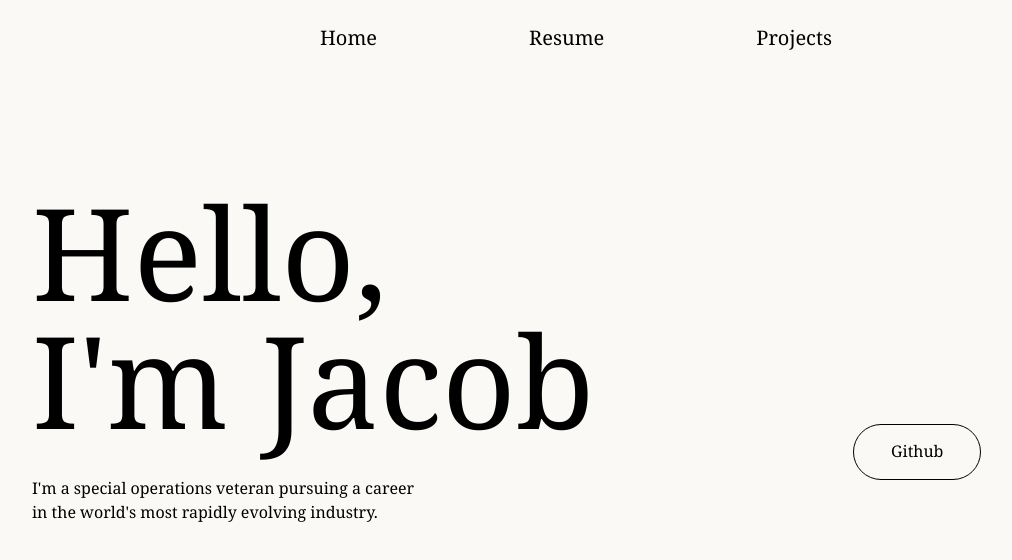
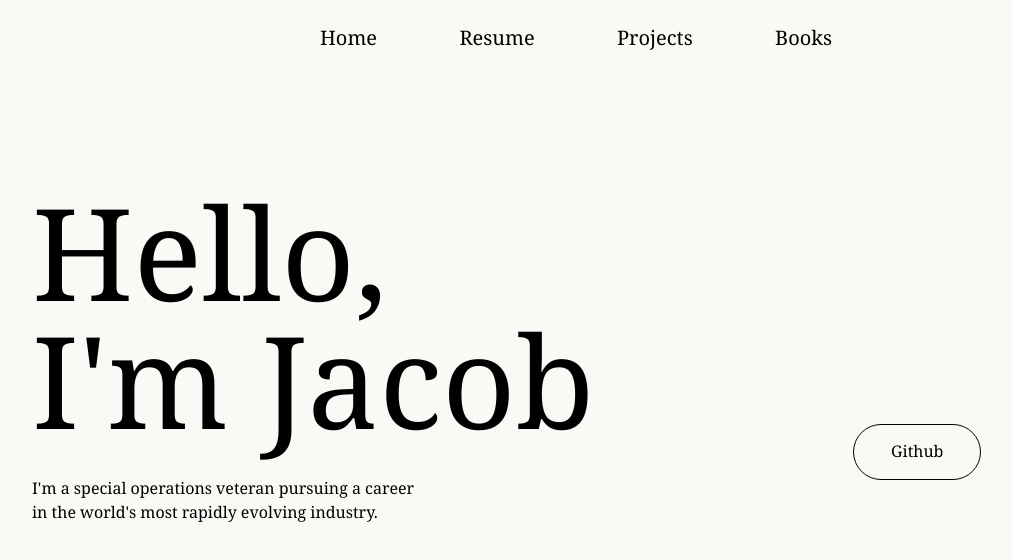
Before and after one commit to jacob-armiger/react-portfolio-site, a Next.js app: page / in a window 1280 px wide. Shown: the top 560 px of the page, without its empty margins (64-1076 px from the left). Built offline with nearby package versions, Linux system fonts and the light colour scheme.

Commit message:
Add books to navbar

```diff
--- a/src/components/NavigationBar.js
+++ b/src/components/NavigationBar.js
@@ -8,10 +8,13 @@ export default function NavBar() {
           <Link className="nav-link" href="/">Home</Link>
         </div>
         <div>
-          <Link className="nav-link" href="/resume">Resume</Link>
+          <Link className="nav-link" href="/resume/">Resume</Link>
         </div>
         <div>
-          <Link className="nav-link" href="/projects">Projects</Link>
+          <Link className="nav-link" href="/projects/">Projects</Link>
+        </div>
+        <div>
+          <Link className="nav-link" href="/books/">Books</Link>
         </div>
       </nav>
     </div>
```
